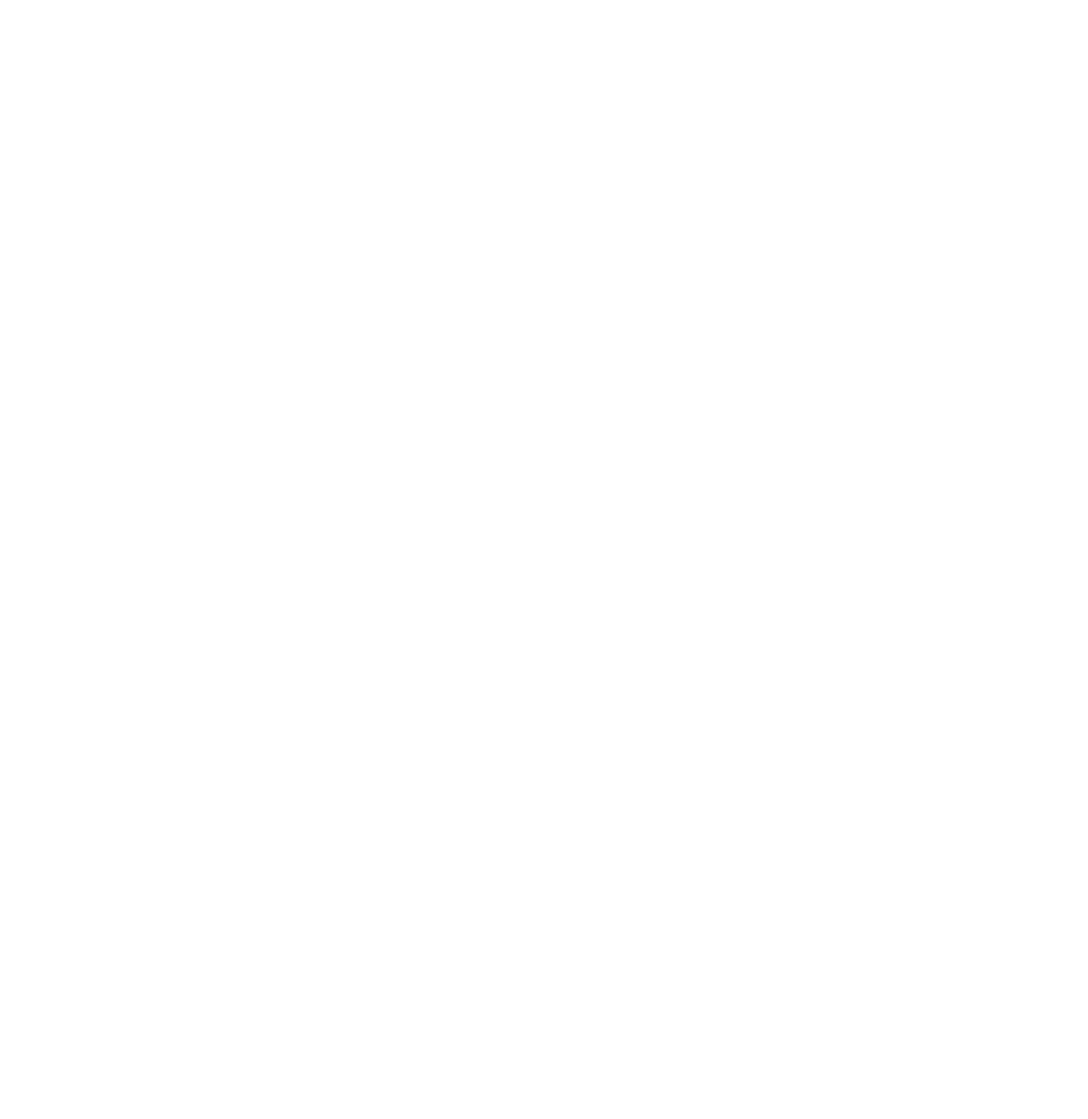
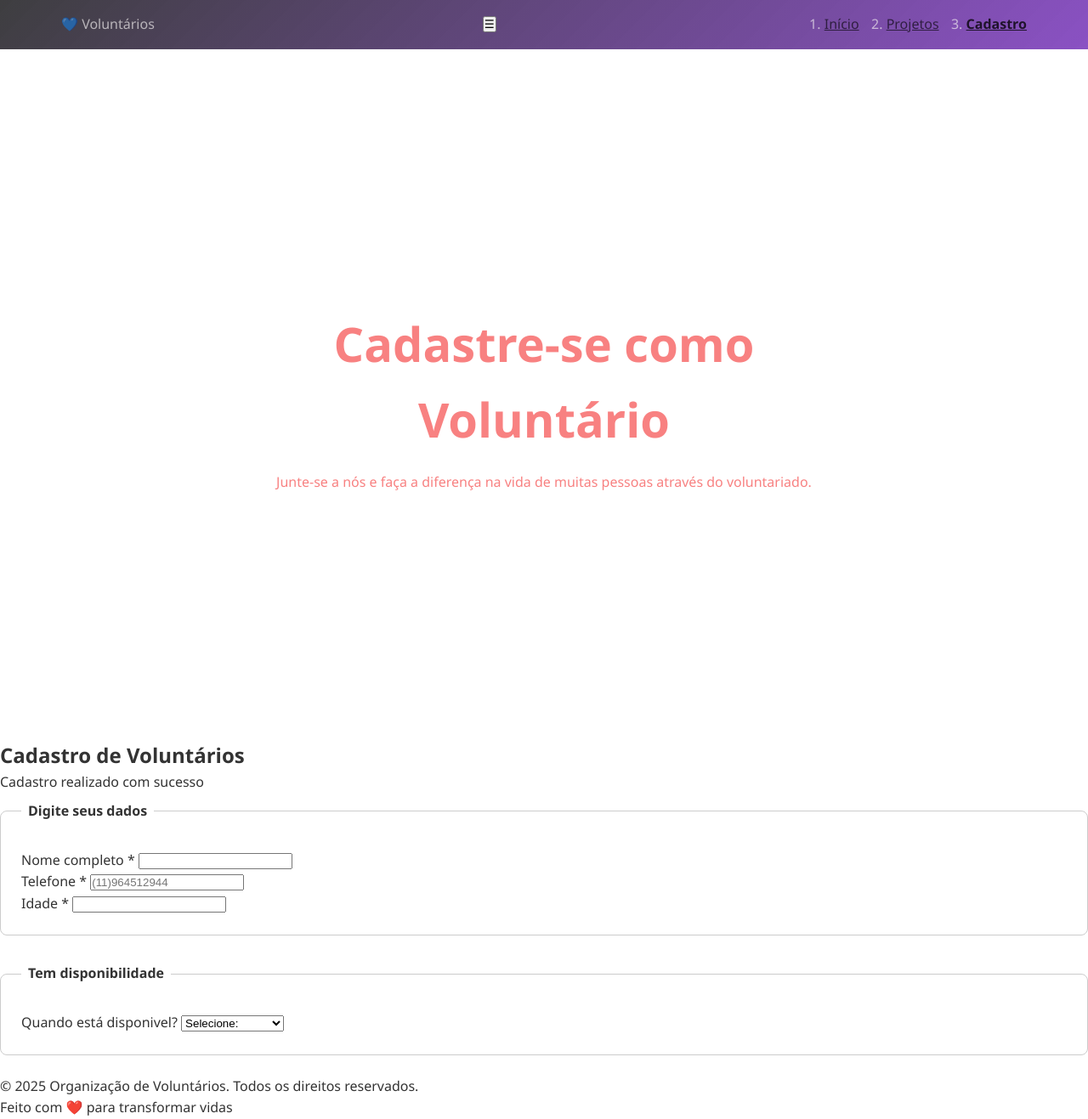
Before and after one commit to grigorsilva/Programacaoweb, a plain HTML site: page cadastro.html in a window 1280 px wide. Shown: the whole page at 85% size. Before the commit the page ends 800 px from the top, so only its background shows below. Drawn offline with Linux system fonts and the light colour scheme.

Commit message:
Atualizando

```diff
--- a/cadastro.html
+++ b/cadastro.html
@@ -0,0 +1,89 @@
+<!DOCTYPE html>
+<html lang="pt-BR">
+<head>
+    <meta charset="UTF-8">
+    <meta name="viewport" content="width=device-width, initial-scale=1.0">
+    <title>Cadastro de Voluntários</title>
+    <link rel="stylesheet" href="style.css">
+</head>
+<body>
+    <!-- Header -->
+    <header>
+        <nav>
+           <div class="logo">&#128153; Voluntários</div>
+            <button class="menu-toggle" onclick="toggleMenu()">☰</button>
+            <ul id="navMenu">
+                <li><a href="index.html">Início</a></li>
+                <li><a href="projeto.html">Projetos</a></li>
+                <li><a href="cadastro.html" class="active">Cadastro</a></li>
+            </ul>
+        </nav>
+    </header>
+
+    <section class="hero hero-cadastro">
+        <div class="hero-content">
+            <h1>Cadastre-se como Voluntário</h1>
+            <p>Junte-se a nós e faça a diferença na vida de muitas pessoas através do voluntariado.</p>
+        </div>
+    </section>
+    <!-- Formulário de Cadastro -->
+    <main>
+        <section class="signup-section">
+            <h2>Cadastro de Voluntários</h2>
+           <div class="sucess-message" id="sucessmessage">
+                  Cadastro realizado com sucesso
+           </div>
+           <form id="Voluntaform" onsubmit="handlesumit (event)">
+           <fieldset>
+            <legend>Digite seus dados</legend>
+            <div class="Form-group">
+                <label for="nome">Nome completo *</label>
+                <input type="text" id-=" nome" name="nome" required>
+            </div>
+
+            <div class="Form-group">
+                <label for="telefone">Telefone *</label>
+                <input type="number" id="telefone" name= "telefone" placeholder="(11)964512944" required>
+            </div>
+
+        <div class="Form-group">
+                <label for="Idade">Idade *</label>
+                <input type="number" id="Idade" name= "Idade"  min= 18 max="75 " required >
+            </div>
+
+
+
+
+
+
+           </fieldset>
+
+           <fieldset>
+            <legend>Tem disponibilidade</legend>
+            <div class="Form-group">
+                <label for="disponibilidade">Quando está disponivel?</label>
+                <select id="disponibilidade" name ="disponibilidade">
+                    <option value="">Selecione:</option>
+                    <option value="Final-de-semana" >Final de semana</option>
+                    <option value="Dias-ulteis">Dias ulteis</option>
+                    <option value="Flexivel">Flexivél</option>
+                    <option value="Feriados">Feriados</option>
+                </select>
+
+            </div>
+           </fieldset>
+
+
+
+
+           </form>
+        </section>
+    </main>
+    <!-- Footer -->
+    <footer>
+        <p>&copy; 2025 Organização de Voluntários. Todos os direitos reservados.</p>
+    <p>Feito com &#10084;&#65039; para transformar vidas</p>
+    </footer>
+    <script src="script.js"></script>
+</body>
+</html>
--- /dev/null
+++ b/style.css
@@ -0,0 +1,109 @@
+*{
+    margin: 0;
+    padding: 0;
+    box-sizing: border-box;
+}
+
+body{
+  font-family: 'Segoe UI', 'Segoe UI', Tahoma, Geneva, Verdana, sans-serif;
+  line-height: 1.6;
+  color: #333;
+}
+header{
+    background: linear-gradient(135deg, #3e3e40 0%, #722db7d3 100%);
+    color: rgba(244, 242, 242, 0.653);
+    padding: 1rem 0;
+    position: fixed;
+    width: 100%;
+    top: 0;
+    z-index: 1000;
+}
+nav{
+
+max-width: 1200px ;
+margin: 0 auto;
+display:flex;
+justify-content: space-between;
+align-items: center;
+padding: 0 2rem;
+}
+
+nav ul{
+display: flex;
+list-style: nome;
+gap: 2rem;
+
+}
+nav a{
+    color: rgba(0, 0, 0, 0.762);
+    text-decoration: nome;
+    transition: opacity 0.3s;
+    font-weight: 500;
+    opacity: 0.8;
+}
+nav a:hover,
+nav a.active{
+opacity: 1;
+font-weight: bold ;
+}
+.log{
+ font-size: 1.5rem;
+ font-weight: bold;
+}
+
+.hero {
+    background: linear-gradient(), url(#);
+    background-size: cover;
+    background-position: center;
+    height: 100vh;
+    display: flex;
+    align-items: center;
+    justify-content: center;
+    text-align: center;
+    color: rgba(241, 4, 4, 0.503);
+    margin-top: 70px;
+}
+
+.hero h1,
+.hero-page h1{
+    font-size: 3.5rem;
+    margin-bottom: 1rem;;
+    text-shadow: 2px, 2px 4px rgba(0,0,0,0.3);
+
+}
+
+.hero-content, signup-section {
+    width: 800px ;
+    margin: 0 auto;
+    padding: 2rem;
+    animation: fadelnup 1s ease-out;
+}
+
+.cta-buttons {
+    display: flex;
+    gap:1.5rem;
+    align-items: center;
+    justify-content: center;
+    flex-wrap: wrap;
+    margin-top: 2rem;
+}
+form fieldset {
+    border: 1px solid #ccc;
+    border-radius: 8px;
+    padding: 1.5rem;
+    margin-bottom: 1.5rem;
+}
+form legend{
+    font-weight:  bold;
+    padding: 0.5rem;
+
+}
+
+
+
+
+
+body {
+  background-image: url('');
+  background-repeat: no-repeat;
+}
```
Also changed, not shown: index.html (+34 -9 lines), imagem/volunteering-9365067_1280.webp (added), imagem/volunteers-2729695_1280.jpg (added), index.js (added), 2 other files.
